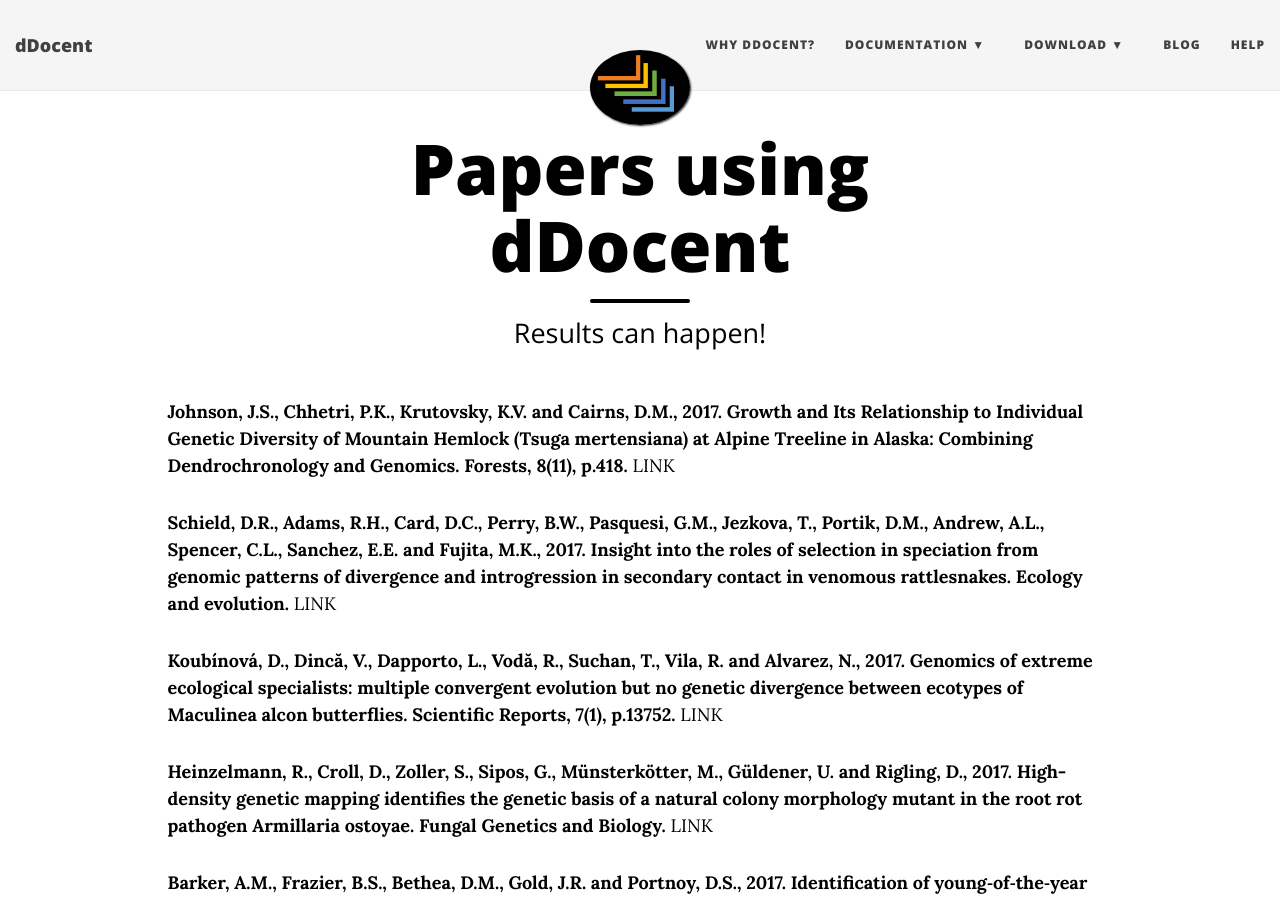
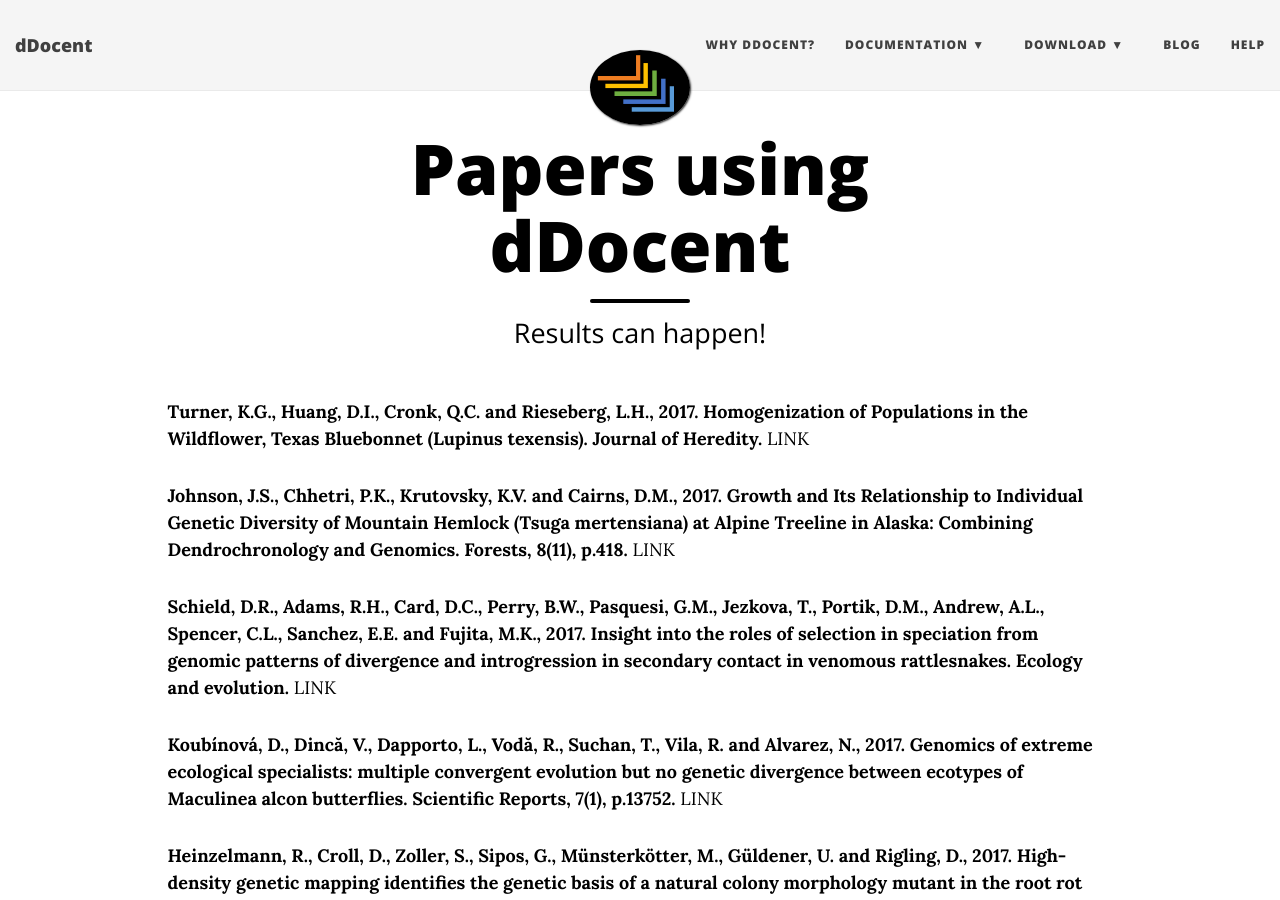
Before and after one commit to jpuritz/dDocent, a Jekyll site: the page built from using.md, in a window 1280 px wide and 900 px high. Built offline with Jekyll 4.4.1, drawn with Linux system fonts in a browser that asks for light colours; nearby versions of some CDN libraries.

Commit message:
Update using.md

```diff
--- a/using.md
+++ b/using.md
@@ -3,6 +3,8 @@
 title: Papers using dDocent
 subtitle: Results can happen!
 ---
+
+**Turner, K.G., Huang, D.I., Cronk, Q.C. and Rieseberg, L.H., 2017. Homogenization of Populations in the Wildflower, Texas Bluebonnet (Lupinus texensis). Journal of Heredity.** [LINK](https://academic.oup.com/jhered/advance-article/doi/10.1093/jhered/esx094/4733275)
 
 **Johnson, J.S., Chhetri, P.K., Krutovsky, K.V. and Cairns, D.M., 2017. Growth and Its Relationship to Individual Genetic Diversity of Mountain Hemlock (Tsuga mertensiana) at Alpine Treeline in Alaska: Combining Dendrochronology and Genomics. Forests, 8(11), p.418.** [LINK](http://www.mdpi.com/1999-4907/8/11/418)
 
```
